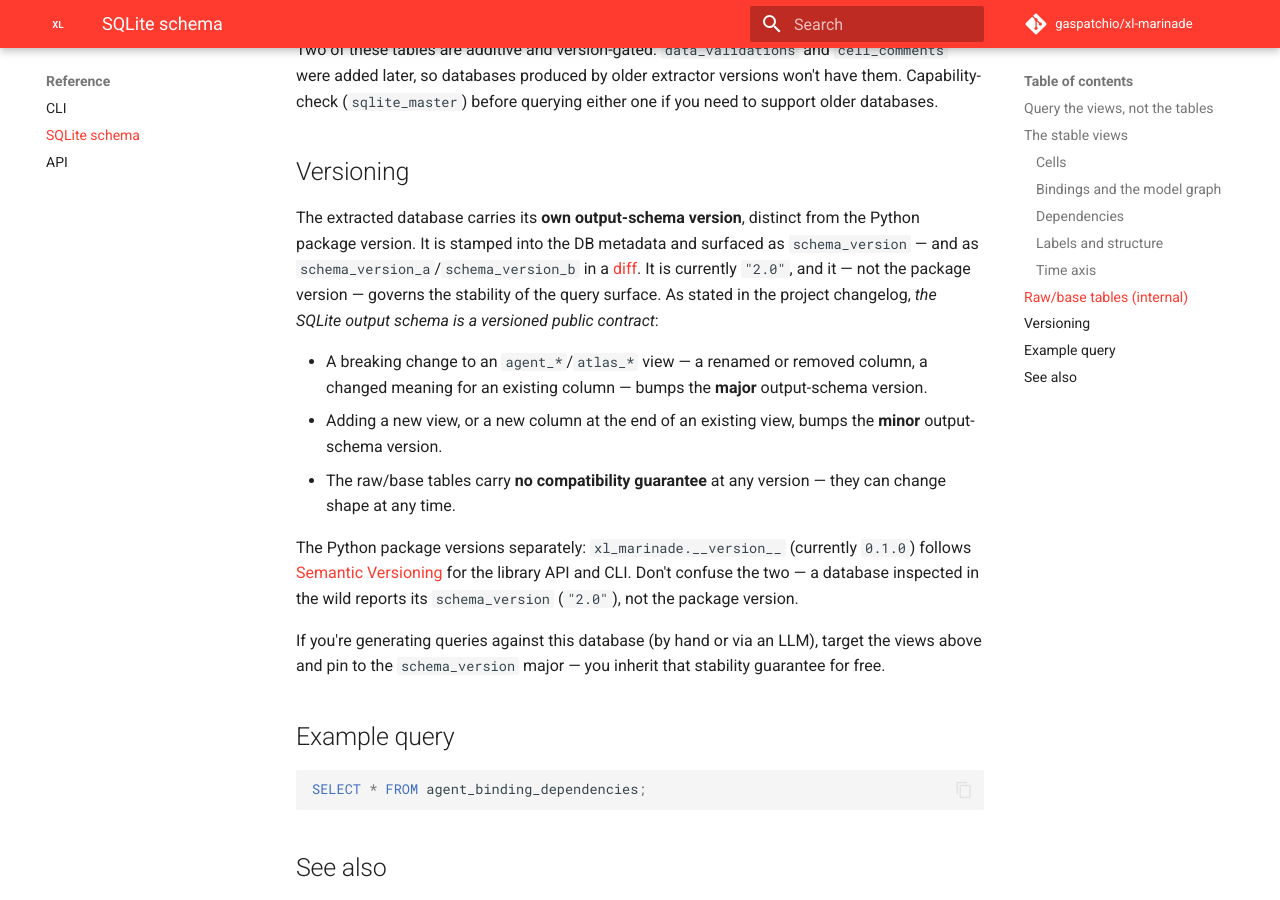
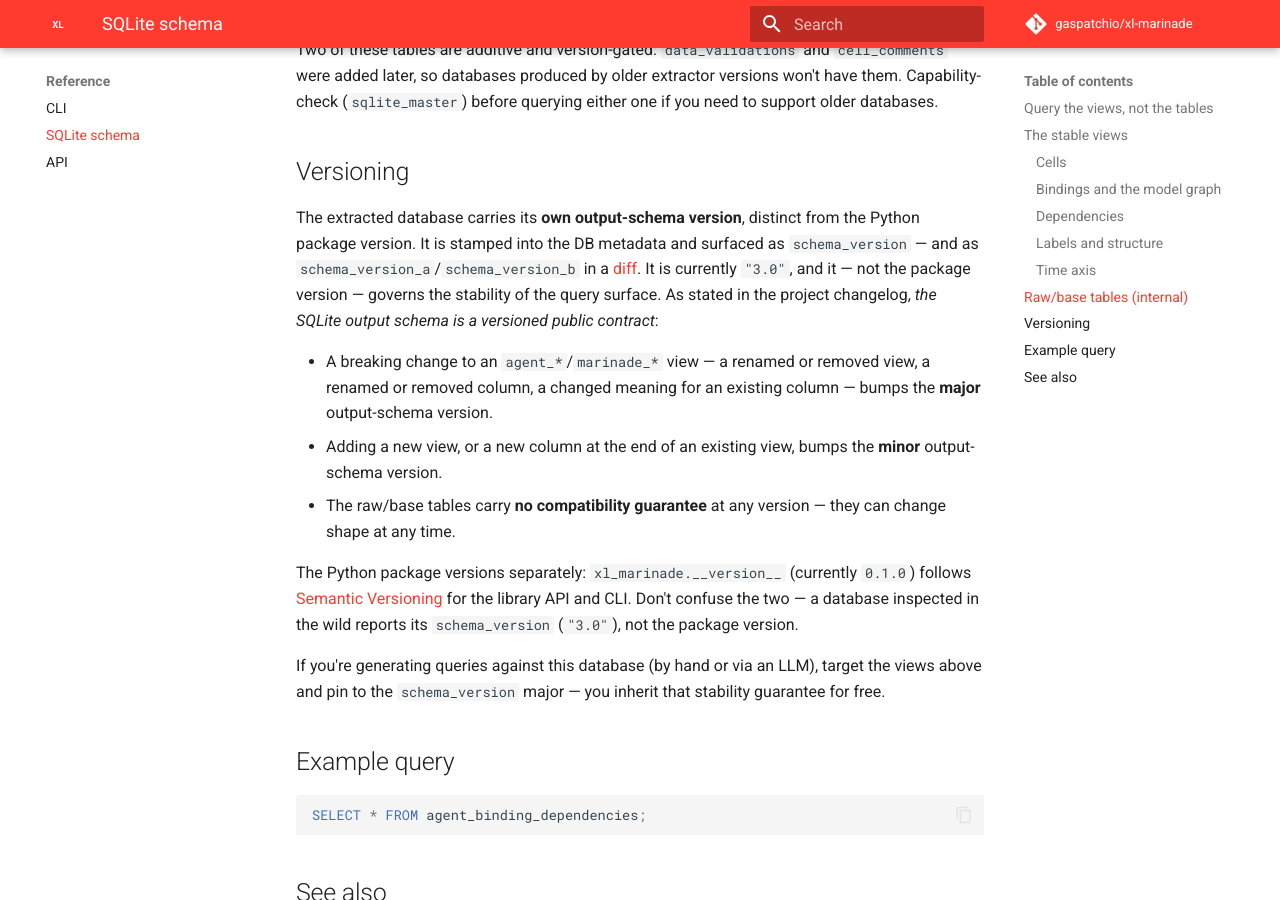
Before and after one commit to gaspatchio/xl-marinade, an MkDocs documentation site: the page built from docs/reference/schema.md, in a window 1280 px wide and 900 px high, scrolled down 3363 px. Built offline with MkDocs 1.6.1 and Material for MkDocs 9.7.7, drawn with Linux system fonts in a browser that asks for light colours; comment, search, counter and statistics services are not loaded; some of the changed text lies outside the part shown.

Commit message:
refactor: rename atlas_nodes view to marinade_nodes; drop stale atlas/Cursor comments (#10)
* refactor: rename atlas_nodes view to marinade_nodes; drop stale atlas/Cursor comments

Last pre-release scrub of old-product naming in the source:

- The unified node view is now marinade_nodes (schema.sql, docs); no code
  queried it internally, so the rename is schema-surface only.
- ir_diff/loader.py comments referenced atlas_service._resolve_label(),
  a service that no longer exists in this codebase; reworded to describe
  the behaviour.
- 'Cursor agent' internal-workflow mentions in docstrings reworded to
  'a reviewer'.

Note: atlas_nodes shipped in the published 0.1.0 wheel, so per the schema
stability policy the next release with this change should bump to 0.2.0.

* refactor: bump output schema_version to 3.0 for the atlas_nodes rename

Review follow-ups: the DB's own schema_version — not the package version —
governs the query-surface contract, so the view rename bumps it 2.0 -> 3.0
(stamp + docs). Record the breaking change in CHANGELOG [Unreleased], add
renamed/removed VIEW to the documented breaking-change list, and drop the
stale .cursor/rules allowlist from .gitignore (no .cursor/ dir exists).

* chore: bump version to 0.2.0 (breaking output-schema change)

```diff
--- a/docs/reference/schema.md
+++ b/docs/reference/schema.md
@@ -9,7 +9,7 @@
 
 The schema ships two layers:
 
-- **`agent_*` / `atlas_*` views** — the stable, documented query interface.
+- **`agent_*` / `marinade_*` views** — the stable, documented query interface.
 - **Raw/base tables** — the normalized storage layer underneath. Internal.
 
 The schema itself states the contract ([`schema.sql`](https://github.com/gaspatchio/xl-marinade/blob/main/src/xl_marinade/core/new_arch/schema.sql)):
@@ -59,7 +59,7 @@
 `classification`, `confidence`, `is_orphan`, `extraction_source`,
 `spatial_candidates` (JSON), `evidence` (JSON).
 
-**`atlas_nodes`** — a unified node surface: every binding plus every VBA
+**`marinade_nodes`** — a unified node surface: every binding plus every VBA
 procedure, in one queryable list of `(node_id, kind, display_name)` triples.
 Use this when you want node identity/labels across both the spreadsheet and
 VBA worlds without caring which one a node came from; use `agent_bindings`
@@ -161,13 +161,13 @@
 The extracted database carries its **own output-schema version**, distinct from
 the Python package version. It is stamped into the DB metadata and surfaced as
 `schema_version` — and as `schema_version_a`/`schema_version_b` in a
-[diff](../guide/diffing.md). It is currently `"2.0"`, and it — not the package
+[diff](../guide/diffing.md). It is currently `"3.0"`, and it — not the package
 version — governs the stability of the query surface. As stated in the project
 changelog, *the SQLite output schema is a versioned public contract*:
 
-- A breaking change to an `agent_*`/`atlas_*` view — a renamed or removed
-  column, a changed meaning for an existing column — bumps the **major**
-  output-schema version.
+- A breaking change to an `agent_*`/`marinade_*` view — a renamed or removed
+  view, a renamed or removed column, a changed meaning for an existing
+  column — bumps the **major** output-schema version.
 - Adding a new view, or a new column at the end of an existing view, bumps the
   **minor** output-schema version.
 - The raw/base tables carry **no compatibility guarantee** at any version —
@@ -176,7 +176,7 @@
 The Python package versions separately: `xl_marinade.__version__` (currently
 `0.1.0`) follows [Semantic Versioning](https://semver.org/) for the library
 API and CLI. Don't confuse the two — a database inspected in the wild reports its
-`schema_version` (`"2.0"`), not the package version.
+`schema_version` (`"3.0"`), not the package version.
 
 If you're generating queries against this database (by hand or via an LLM),
 target the views above and pin to the `schema_version` major — you inherit that
--- a/pyproject.toml
+++ b/pyproject.toml
@@ -6,7 +6,7 @@
 
 [project]
 name = "xl-marinade"
-version = "0.1.0"
+version = "0.2.0"
 description = "Deterministic Excel formula-graph extraction to SQLite."
 requires-python = ">=3.11"
 license = "Apache-2.0"
--- a/src/xl_marinade/docs/confidence_scorer.py
+++ b/src/xl_marinade/docs/confidence_scorer.py
@@ -51,7 +51,7 @@
 This module is called during Pass 4 of the two-pass labeling engine:
 1. Pass 1-3: Generate labels and classifications deterministically
 2. Pass 4: Assess confidence, persist scores, flag low-confidence cases
-3. Cursor agent reviews flagged cases with RAG context and makes improvements
+3. A reviewer works through the flagged cases and makes improvements
 
 See: docs/phase2_documentation_agent/backlog/sprint4/story-14-agent-confidence-decisions.md
 """
--- a/src/xl_marinade/docs/low_confidence_reporter.py
+++ b/src/xl_marinade/docs/low_confidence_reporter.py
@@ -1,4 +1,4 @@
-# ABOUTME: Generate review reports for Cursor agent to evaluate low-confidence labeling/classification decisions
+# ABOUTME: Generate review reports for evaluating low-confidence labeling/classification decisions
 # ABOUTME: Creates human-readable Markdown reports with RAG context and confidence score breakdowns
 
 import logging
@@ -49,7 +49,7 @@
     cases: list[LowConfidenceCase], output_path: str, threshold: float = 0.7
 ) -> None:
     """
-    Generate Markdown review report for Cursor agent.
+    Generate Markdown review report for a reviewer.
 
     Args:
         cases: List of low-confidence cases to review
--- a/src/xl_marinade/docs/two_pass_labeller.py
+++ b/src/xl_marinade/docs/two_pass_labeller.py
@@ -1519,7 +1519,7 @@
 
         Assesses confidence for all labeling and classification decisions.
         Updates confidence scores in overlay database.
-        Generates Markdown review report for Cursor agent to evaluate low-confidence cases.
+        Generates Markdown review report for a reviewer to evaluate low-confidence cases.
 
         Args:
             overlay_db_path: Path to semantic overlay database
```
Also changed, not shown: CHANGELOG.md (+6 -0 lines), docs/examples/index.md (+1 -1 lines), 4 other files.
